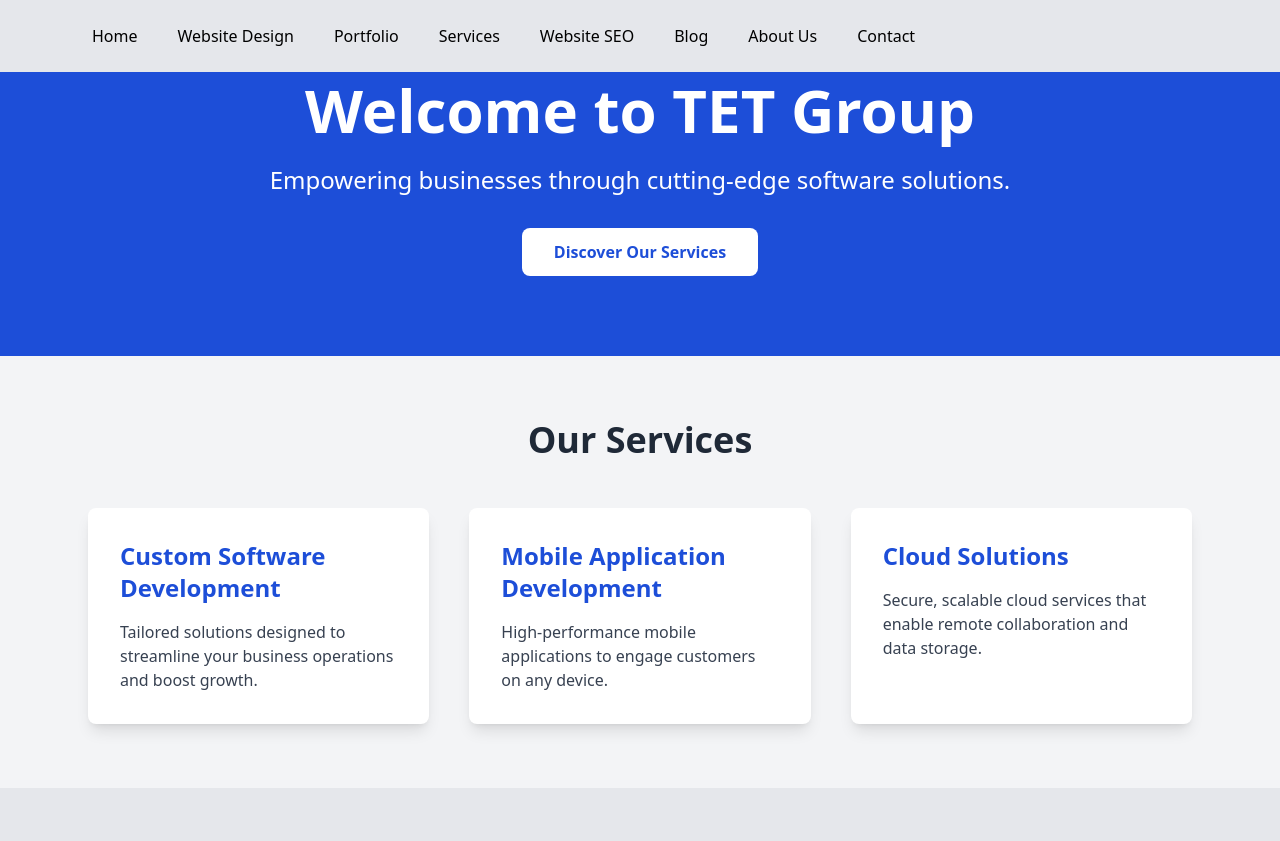
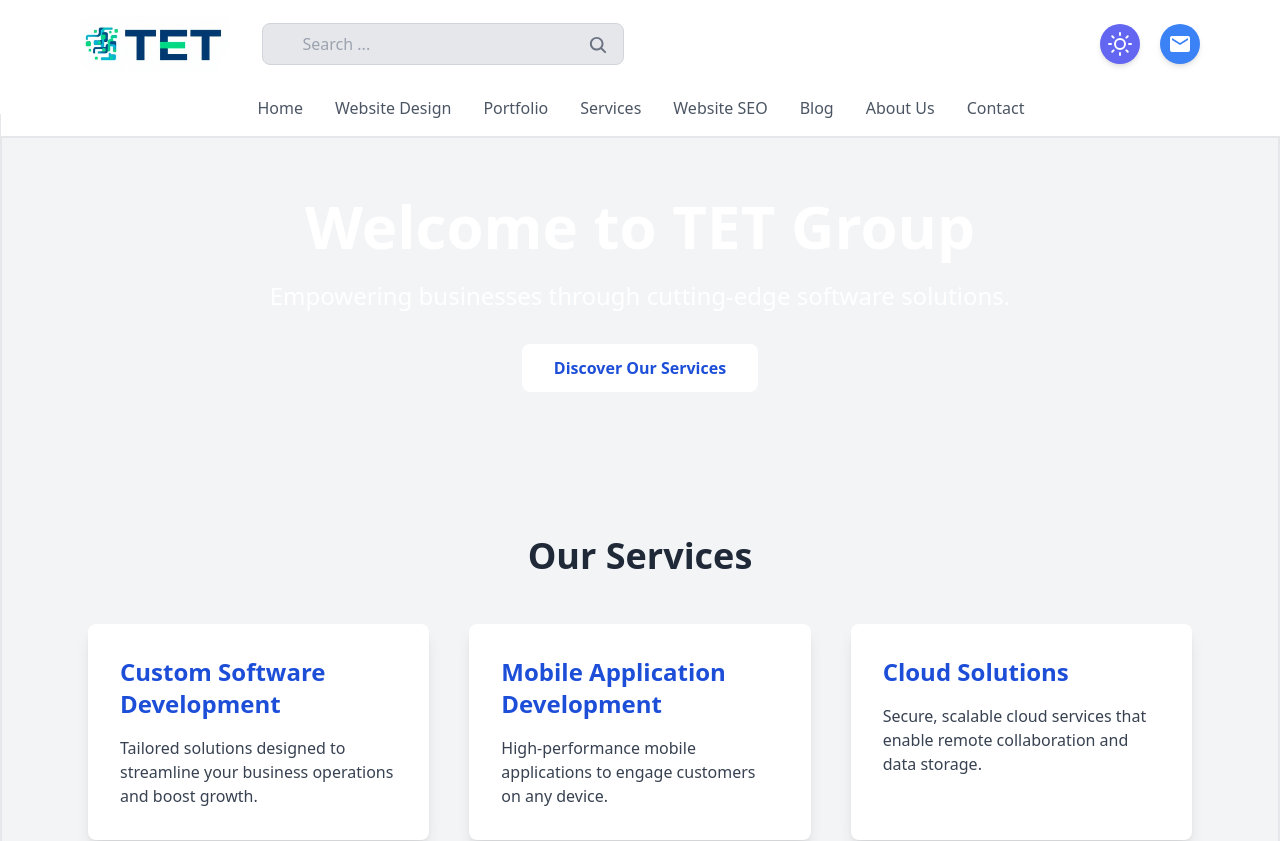
Before and after one commit to tetteam4/Office-Project, a React (Vite) app in the folder Frontend/: page / in a window 1280 px wide. Shown: the top 841 px of the page. Built offline with nearby package versions, Linux system fonts and the light colour scheme.

Commit message:
make layout

```diff
--- a/Frontend/src/App.jsx
+++ b/Frontend/src/App.jsx
@@ -1,30 +1,34 @@
 // src/App.jsx
-import React from 'react';
-import { BrowserRouter as Router, Routes, Route } from 'react-router-dom';
-import Services from './Components/Pages/services.jsx';
-import About from './Components/Pages/About.jsx';
-import Contact from './Components/Pages/contact.jsx';
-import HomePage from './Components/Pages/Home.jsx';
+import React from "react";
+import { BrowserRouter as Router, Routes, Route } from "react-router-dom";
+import Services from "./Components/Pages/services.jsx";
+import About from "./Components/Pages/About.jsx";
+import Contact from "./Components/Pages/contact.jsx";
+import HomePage from "./Components/Pages/Home.jsx";
 
-import AddMember from './Components/AddMember';
-import VerifyEmail from './Components/verifyEmail';
-import Dashboard from './Components/dashboard/dashboard.jsx';
-import LoginPage from './Components/Pages/loginPage.jsx';
+import AddMember from "./Components/AddMember";
+import VerifyEmail from "./Components/verifyEmail";
+import Dashboard from "./Components/dashboard/dashboard.jsx";
+import LoginPage from "./Components/Pages/loginPage.jsx";
+import Layout from "./Components/Layout/Layout.jsx";
 
 const App = () => {
   return (
     <Router
-      // future={{
-      //   v7_startTransition: true,
-      //   v7_relativeSplatPath: true,
-      // }}
+      future={{
+        v7_startTransition: true,
+        v7_relativeSplatPath: true,
+      }}
     >
       <div>
         <Routes>
-          <Route path="/" element={<HomePage />} />
-          <Route path="/services" element={<Services />} />
-          <Route path="/about" element={<About />} />
-          <Route path="/contact" element={<Contact />} />
+          <Route path="/" element={<Layout />}>
+            <Route path="/" element={<HomePage />} />
+            <Route path="/services" element={<Services />} />
+            <Route path="/about" element={<About />} />
+            <Route path="/contact" element={<Contact />} />
+          </Route>
+
           <Route path="/verify_email/*" element={<VerifyEmail />} />
           <Route path="/dashboard" element={<Dashboard />} />
           <Route path="/login" element={<LoginPage />} />
--- a/Frontend/src/Components/Layout/Layout.jsx
+++ b/Frontend/src/Components/Layout/Layout.jsx
@@ -4,18 +4,16 @@ import { Outlet } from "react-router-dom";
 import Header from "../Navbar/Header";
 import Navbar from "../Navbar/navbar";
 
-
 const Layout = () => {
   return (
     <div className="">
-      <div className="border  border-black">
-     <Header />
-     <Navbar />
+      <div className=" border">
+        <Header />
+        <Navbar />
       </div>
-      <div className="mt-36">
+      <div className="mt-28">
         <Outlet />
       </div>
-
     </div>
   );
 };
--- a/Frontend/src/Components/Navbar/Header.jsx
+++ b/Frontend/src/Components/Navbar/Header.jsx
@@ -33,7 +33,7 @@ const Header = () => {
     }, [darkMode]);
 
   return (
-    <header className="bg-white fixed z-40 p-6 top-0 left-0 right-0">
+    <header className="bg-white fixed z-40 p-4 top-0 left-0 right-0">
       <div className="container mx-auto grid grid-cols-2">
         {/* Logo */}
         <div className="flex items-center gap-x-4  justify-between">
--- a/Frontend/src/Components/Navbar/Navbar.jsx
+++ b/Frontend/src/Components/Navbar/Navbar.jsx
@@ -1,41 +1,24 @@
 import React, { useState, useEffect } from "react";
-
 import { Link } from "react-router-dom";
-import logo from '../../assets/logo.jpg'
-import Header from "./Header";
 
 const Navbar = () => {
-  const [isOpen, setIsOpen] = useState(false);
+  const [isScrolled, setIsScrolled] = useState(false);
+  const [menuOpen, setMenuOpen] = useState(false);
 
-  const toggleMenu = () => {
-    setIsOpen(!isOpen);
+  // Handle scroll to toggle the navbar's style
+  useEffect(() => {
+    const handleScroll = () => {
+      if (window.scrollY > 10) {
+        setIsScrolled(true);
+      } else {
+        setIsScrolled(false);
+      }
     };
 
-  const handleLinkClick = () => {
-    setIsOpen(false); // Close the menu when a link is clicked
-  };
+    window.addEventListener("scroll", handleScroll);
+    return () => window.removeEventListener("scroll", handleScroll);
+  }, []);
 
-  const [darkMode, setDarkMode] = useState(() => {
-    const storedPreference = localStorage.getItem("darkMode");
-    return storedPreference === "true"; // Default to false if not set
-  });
-
-  const toggleTheme = () => {
-    const newMode = !darkMode;
-    setDarkMode(newMode);
-    localStorage.setItem("darkMode", newMode); // Save to localStorage
-    document.documentElement.classList.toggle("dark", newMode);
-  };
-
-  useEffect(() => {
-    if (darkMode) {
-      document.documentElement.classList.add("dark");
-    } else {
-      document.documentElement.classList.remove("dark");
-    }
-  }, [darkMode]);
-
-  // Array of navigation items
   const navItems = [
     { name: "Home", path: "/" },
     { name: "Website Design", path: "/website-design" },
@@ -45,34 +28,38 @@ const Navbar = () => {
     { name: "Blog", path: "/blog" },
     { name: "About Us", path: "/about" },
     { name: "Contact", path: "/contact" },
-
   ];
 
   return (
-    <nav className="bg-gray-200 p-4 w-full h-auto fixed">
-
-      <div className="container mx-auto flex justify-between items-center">
-
-
-        {/* Desktop Menu */}
-        <div className="hidden md:flex space-x-4">
-          {navItems.map((item) => (
+    <nav
+      className={`w-full z-30 transition-all bg-white border-b-2 py-2 duration-500 ${
+        isScrolled
+          ? "sticky top-20 bg-white border-gray-800 shadow-md"
+          : "fixed top-20 bg-transparent"
+      }`}
+    >
+      <div className="bg-white relative px-4 py-2 flex justify-center items-center">
+        {/* Navbar Items */}
+        <div
+          className={`absolute lg:static top-20 left-0 right-0 bg-white lg:bg-transparent transform lg:transform-none transition-transform duration-300 ${
+            menuOpen ? "translate-x-0" : "-translate-x-full"
+          } lg:flex lg:justify-center lg:items-center w-full`}
+        >
+          <ul className="lg:flex lg:gap-8 p-4 lg:p-0 space-y-4 lg:space-y-0 flex justify-center items-center w-full">
+            {navItems.map((item, index) => (
+              <li key={index}>
                 <Link
-              key={item.name}
                   to={item.path}
-              className="px-3 py-2 rounded"
-              onClick={handleLinkClick}
+                  className="text-gray-600 transition-colors duration-300 hover:text-gray-900"
+                  onClick={() => setMenuOpen(false)} // Close menu on link click
                 >
                   {item.name}
                 </Link>
+              </li>
             ))}
+          </ul>
         </div>
-
-
-
       </div>
-
-
     </nav>
   );
 };
--- a/Frontend/src/Components/Pages/Home.jsx
+++ b/Frontend/src/Components/Pages/Home.jsx
@@ -1,14 +1,14 @@
 import React from 'react';
-import Navbar from '../Navbar/navbar';
+
 
 
 const HomePage = () => {
 
   return (
-    <div className="bg-gray-100 font-sans ">
-      <Navbar/>
+    <div className="bg-gray-100 border-2 font-sans ">
+
       {/* Hero Section */}
-      <section className="bg-blue-700 text-white py-20">
+      <section className=" text-white py-20">
         <div className="max-w-7xl mx-auto px-6 text-center">
           <h1 className="text-5xl md:text-6xl font-bold mb-6">Welcome to TET Group</h1>
           <p className="text-lg md:text-2xl mb-8">
```
Lines whose indentation alone changed are shown as unchanged.
